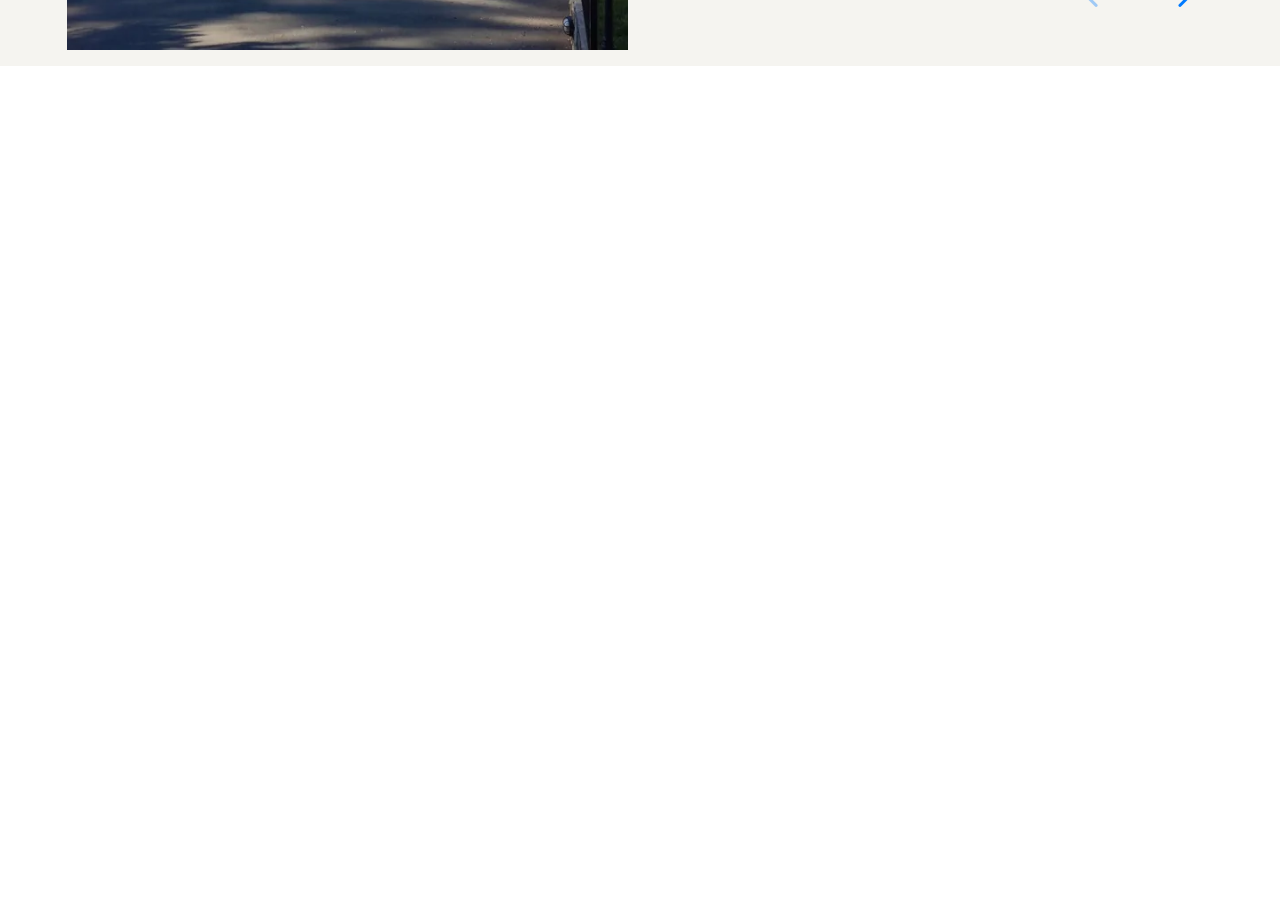
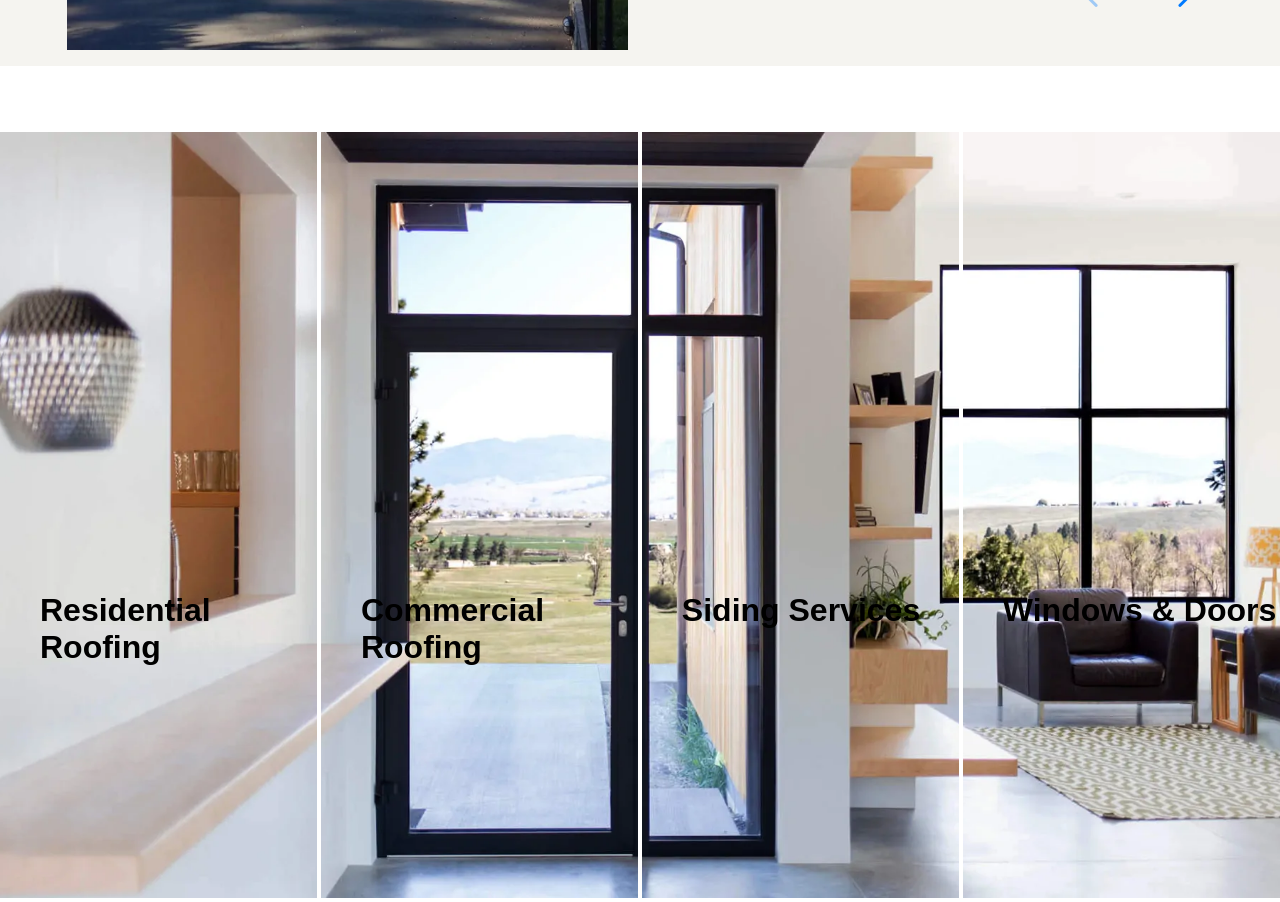
Before and after one commit to Armando-Grados/Trabajo_Final_Tecsup, a React (Create React App) app: page /welcome in a window 1280 px wide. Shown: the part 1540-2442 px from the top of the page. Before the commit the page ends 1606 px from the top, so only its background shows below. Built offline with nearby package versions, Linux system fonts and the light colour scheme.

Commit message:
service section added

```diff
--- /dev/null
+++ b/src/components/welcome/service/Service.jsx
@@ -0,0 +1,83 @@
+import React from "react";
+import "./service.css";
+
+const Service = () => {
+  return (
+    <>
+      <div className="welcome__service">
+        <div className=" height__100">
+          <div className="row height__100">
+            <div className="welcome__service-item height__100">
+              <div className="box box__item-1 height__100">
+                <div className="content">
+                  <h3 className="heading">Residential Roofing</h3>
+                  <p className="pera">
+                    Lorem Ipsum is simply dummy text of the printing and
+                    typesetting industry. Lorem Ipsum has been the industry's
+                    standard dummy text ever since the 1500s, when an unknown
+                    printer took a galley of type and scrambled it to make a
+                    type specimen book.Lorem Ipsum is simply dummy text of the
+                    printing and typesetting industry. Lorem Ipsum has been the
+                    industry's standard dummy text ever since the 1500s, when an
+                    unknown printer took a galley of type and scrambled it to
+                    make a type specimen book.
+                  </p>
+                </div>
+              </div>
+              <div className="box box__item-2 height__100">
+                <div className="content">
+                  <h3 className="heading">Commercial Roofing</h3>
+                  <p className="pera">
+                    Lorem Ipsum is simply dummy text of the printing and
+                    typesetting industry. Lorem Ipsum has been the industry's
+                    standard dummy text ever since the 1500s, when an unknown
+                    printer took a galley of type and scrambled it to make a
+                    type specimen book.Lorem Ipsum is simply dummy text of the
+                    printing and typesetting industry. Lorem Ipsum has been the
+                    industry's standard dummy text ever since the 1500s, when an
+                    unknown printer took a galley of type and scrambled it to
+                    make a type specimen book.{" "}
+                  </p>
+                </div>
+              </div>
+              <div className="box box__item-3 height__100">
+                <div className="content">
+                  <h3 className="heading">Siding Services</h3>
+                  <p className="pera">
+                    Lorem Ipsum is simply dummy text of the printing and
+                    typesetting industry. Lorem Ipsum has been the industry's
+                    standard dummy text ever since the 1500s, when an unknown
+                    printer took a galley of type and scrambled it to make a
+                    type specimen book.Lorem Ipsum is simply dummy text of the
+                    printing and typesetting industry. Lorem Ipsum has been the
+                    industry's standard dummy text ever since the 1500s, when an
+                    unknown printer took a galley of type and scrambled it to
+                    make a type specimen book.
+                  </p>
+                </div>
+              </div>
+              <div className="box box__item-4 height__100">
+                <div className="content">
+                  <h3 className="heading">Windows & Doors</h3>
+                  <p className="pera">
+                    Lorem Ipsum is simply dummy text of the printing and
+                    typesetting industry. Lorem Ipsum has been the industry's
+                    standard dummy text ever since the 1500s, when an unknown
+                    printer took a galley of type and scrambled it to make a
+                    type specimen book.Lorem Ipsum is simply dummy text of the
+                    printing and typesetting industry. Lorem Ipsum has been the
+                    industry's standard dummy text ever since the 1500s, when an
+                    unknown printer took a galley of type and scrambled it to
+                    make a type specimen book.{" "}
+                  </p>
+                </div>
+              </div>
+            </div>
+          </div>
+        </div>
+      </div>
+    </>
+  );
+};
+
+export default Service;
--- /dev/null
+++ b/src/components/welcome/service/service.css
@@ -0,0 +1,82 @@
+@keyframes zoom-in-zoom-out {
+  0% {
+    transform: scale(1, 1);
+  }
+  50% {
+    transform: scale(1.5, 1.5);
+  }
+  100% {
+    transform: scale(1, 1);
+  }
+}
+
+.welcome__service {
+  height: 96vh;
+  background: url("../../../assets/welcome/services-4.webp");
+  background-repeat: no-repeat;
+  background-size: cover;
+  background-position: center center;
+  transition: all linear 0.4s;
+  background-size: cover;
+  align-items: normal;
+  /* animation: zoom-in-zoom-out 20s infinite !important; */
+  margin-top: 4rem;
+}
+.welcome__service-item .box {
+  width: 100%;
+  display: block;
+  position: relative;
+  transition: all 0.5s ease;
+}
+.welcome__service-item .box .content {
+  padding: 40px;
+}
+.welcome__service-item .box .heading {
+  font-family: monumentextended, sans-serif;
+  font-size: 2rem;
+  margin-bottom: 10px;
+  color: #000;
+  top: 60%;
+  position: absolute;
+  transition: all 0.5s ease;
+  display: flex;
+  align-items: center;
+}
+.welcome__service-item .box .pera {
+  visibility: hidden;
+  height: 0;
+  overflow: hidden;
+  font-size: 1.15rem;
+  transition: all 0.5s ease;
+  transition-delay: 0.5s;
+}
+.welcome__service-item .box:hover .pera {
+  visibility: visible;
+  height: auto;
+  position: relative;
+  top: 70px;
+}
+.welcome__service-item .box:hover .heading {
+  top: 25px;
+}
+.welcome__service-item .box:hover {
+  background: #fff;
+  z-index: 1;
+  opacity: 0.7;
+}
+@media screen and (min-width: 960px) {
+  .welcome__service-item .box {
+    width: 24.76%;
+    border: 2px solid #fff;
+    float: left;
+  }
+  .welcome__service-item .box:first-child {
+    border-left: none;
+  }
+  .welcome__service-item .box:last-child {
+    border-right: none;
+  }
+}
+.height__100 {
+  height: 100%;
+}
--- a/src/pages/WelcomePge.jsx
+++ b/src/pages/WelcomePge.jsx
@@ -1,5 +1,6 @@
 import React from "react";
 import Hero from "../components/welcome/hero/Hero";
+import Service from "../components/welcome/service/Service";
 import Testomonial from "../components/welcome/testimonial/Testimonial";
 
 const WelcomePge = () => {
@@ -7,6 +8,7 @@ const WelcomePge = () => {
     <>
       <Hero />
       <Testomonial />
+      <Service />
     </>
   );
 };
```
Also changed, not shown: src/assets/welcome/services-4.webp (added).
